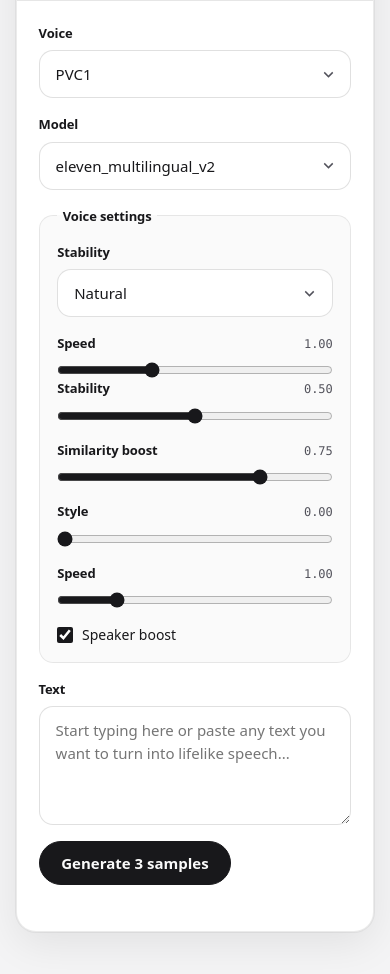
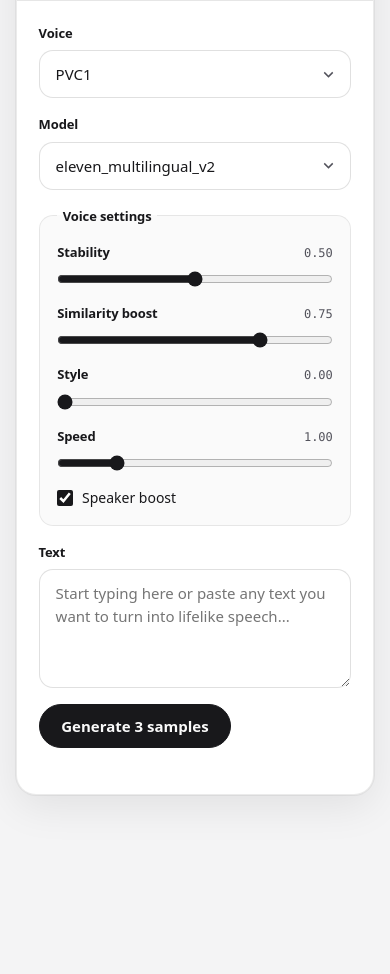
Before and after one commit to kamilsoldacki/tn-test, a website built with Vite: page index.html in a window 390 px wide. Shown: the part 5800-6774 px from the top of the page. After the commit the page ends 6643 px from the top, so only its background shows below. Built offline with nearby package versions, Linux system fonts and the light colour scheme; no server answers.

Commit message:
Refactor voice settings UI for improved visibility and interaction. Updated HTML to manage visibility through CSS classes instead of hidden attributes, enhancing the user experience. Adjusted styles to support new panel behavior in responsive layouts.

```diff
--- a/index.html
+++ b/index.html
@@ -249,7 +249,7 @@ This is not optional. The Northern/Lancashire voice is part of the character's i
           </div>
           <fieldset class="tts-settings">
             <legend class="tts-settings-legend">Voice settings</legend>
-            <div id="ttsSettingsV4" class="tts-settings-grid" hidden>
+            <div id="ttsSettingsV4" class="tts-settings-grid tts-settings-panel">
               <div class="tts-field">
                 <label class="tts-label" for="ttsV4Stability">Stability</label>
                 <select id="ttsV4Stability" class="select">
@@ -274,7 +274,7 @@ This is not optional. The Northern/Lancashire voice is part of the character's i
                 />
               </div>
             </div>
-            <div id="ttsSettingsStandard" class="tts-settings-grid">
+            <div id="ttsSettingsStandard" class="tts-settings-grid tts-settings-panel is-active">
               <div class="tts-setting">
                 <div class="tts-setting-head">
                   <label class="tts-label" for="ttsStability">Stability</label>
--- a/src/styles.css
+++ b/src/styles.css
@@ -546,13 +546,20 @@ code {
 }
 
 .tts-settings-grid {
-  display: grid;
   grid-template-columns: repeat(2, minmax(0, 1fr));
   gap: 1rem 1.25rem;
 }
 
+.tts-settings-panel {
+  display: none;
+}
+
+.tts-settings-panel.is-active {
+  display: grid;
+}
+
 @media (max-width: 640px) {
-  .tts-settings-grid {
+  .tts-settings-panel.is-active {
     grid-template-columns: 1fr;
   }
 }
--- a/src/tts.js
+++ b/src/tts.js
@@ -24,8 +24,8 @@ function updateVoiceSettingsUi(modelId) {
   const isV4 = modelId === ELEVEN_V4_MODEL;
   const v4Panel = document.getElementById("ttsSettingsV4");
   const standardPanel = document.getElementById("ttsSettingsStandard");
-  if (v4Panel) v4Panel.hidden = !isV4;
-  if (standardPanel) standardPanel.hidden = isV4;
+  v4Panel?.classList.toggle("is-active", isV4);
+  standardPanel?.classList.toggle("is-active", !isV4);
 }
 
 function readVoiceSettings(modelId) {
```
